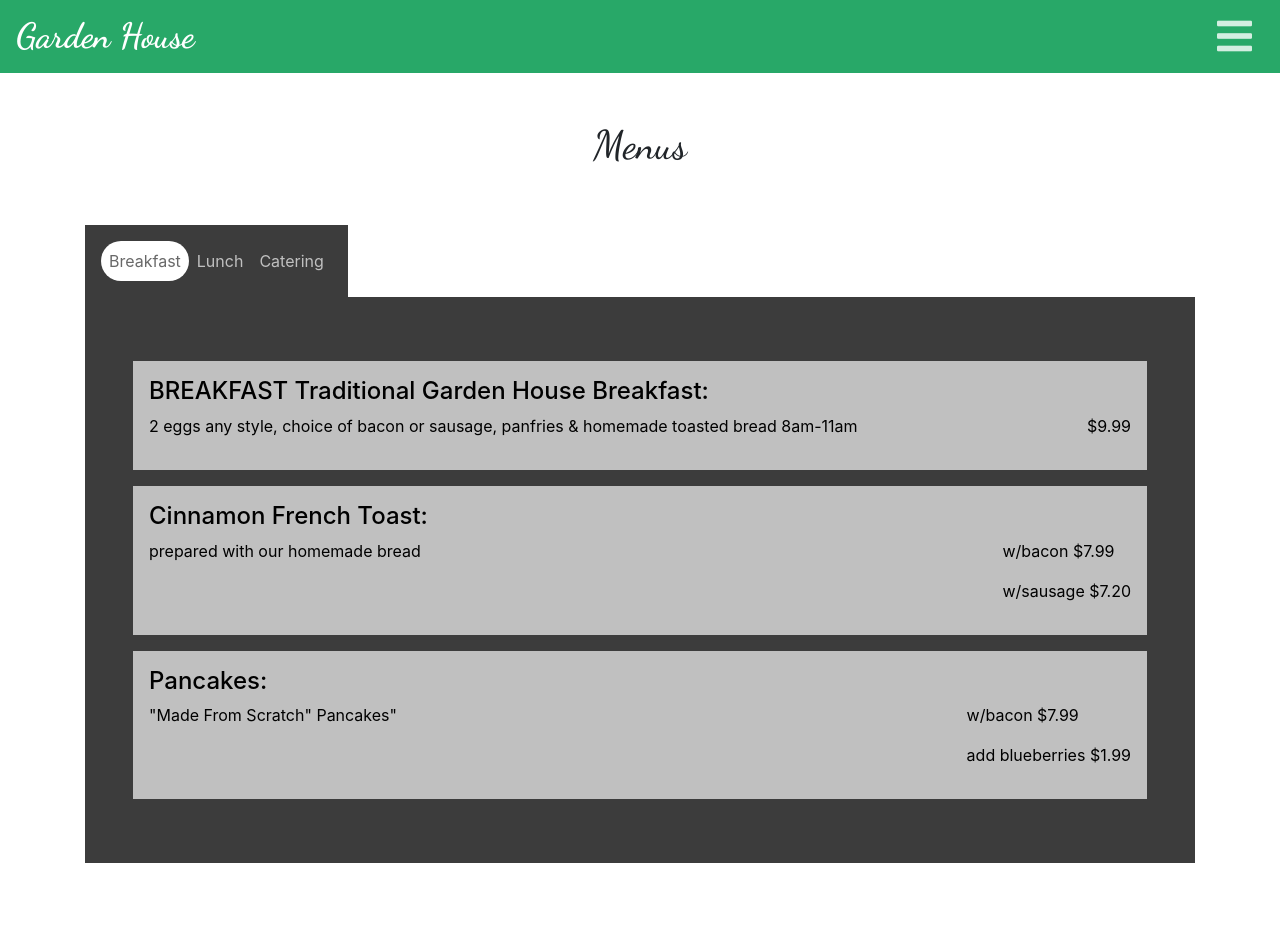
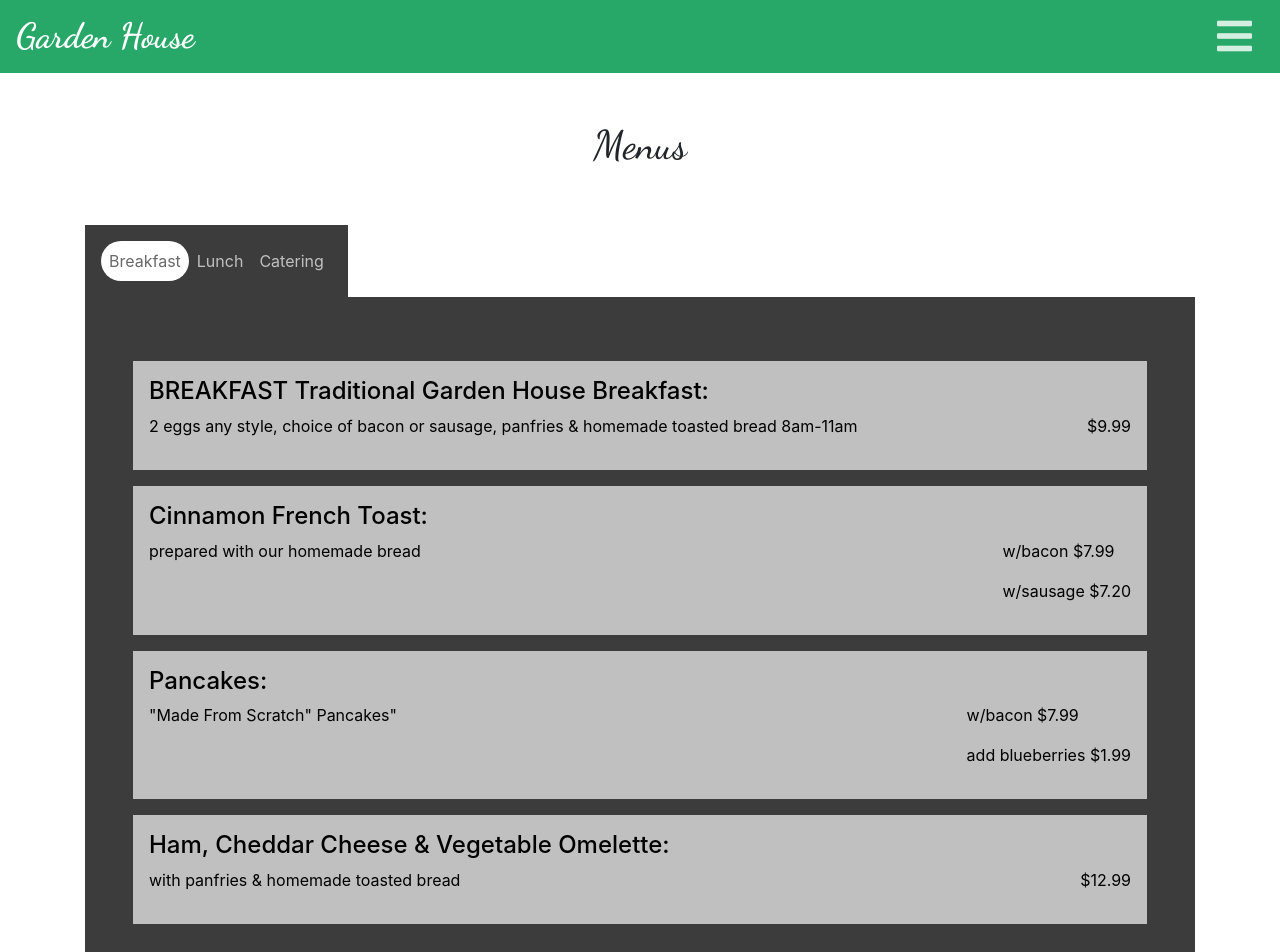
Before and after one commit to kevinwnb/garden-house-restaurant, a React (Create React App) app: page /menus in a window 1280 px wide. Shown: the top 952 px of the page. Before the commit the page ends 863 px from the top, so only its background shows below. Built offline with nearby package versions, Linux system fonts and the light colour scheme.

Commit message:
Update Menus.js

```diff
--- a/src/components/Menus.js
+++ b/src/components/Menus.js
@@ -51,6 +51,15 @@
                   </div>
                 </div>
               </div>
+              <div className={"item"}>
+                <h4 className={"w-100"}>
+                  Ham, Cheddar Cheese & Vegetable Omelette:
+                </h4>
+                <div className={"d-flex"}>
+                  <p>with panfries & homemade toasted bread</p>
+                  <p className={"ml-auto"}>$12.99</p>
+                </div>
+              </div>
             </div>
           </Container>
         </section>
```
